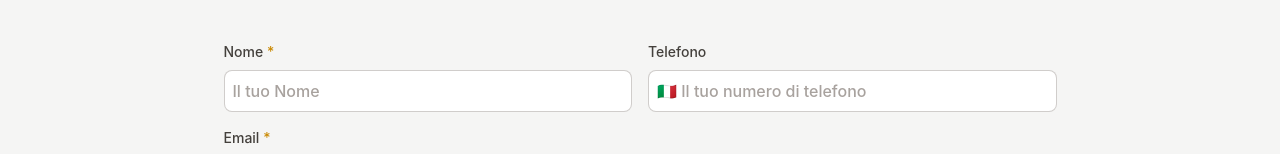
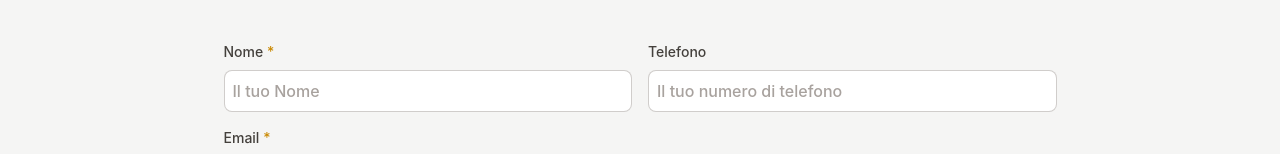
Before and after one commit to emanuelefavero/edil-2-esse, a Next.js app: page / in a window 1280 px wide. Shown: the part 2220-2374 px from the top of the page. Built offline with nearby package versions, Linux system fonts and the light colour scheme; no server answers.

Commit message:
udpate tel input placeholder

```diff
--- a/components/EstimateForm.tsx
+++ b/components/EstimateForm.tsx
@@ -41,7 +41,7 @@ export default function Component() {
               type='tel'
               name='phone'
               className='w-full p-2 font-medium text-stone-700 border border-stone-500/35 rounded-lg focus:outline-none focus:ring-0 focus:ring-offset-0 focus:border-yellow-600 placeholder:text-stone-400'
-              placeholder='🇮🇹 Il tuo numero di telefono'
+              placeholder='Il tuo numero di telefono'
               pattern='^(\+39\s?)?((3\d{2}\s?\d{6,7})|(0\d{1,4}\s?\d{5,10}))$'
             />
           </div>
```
